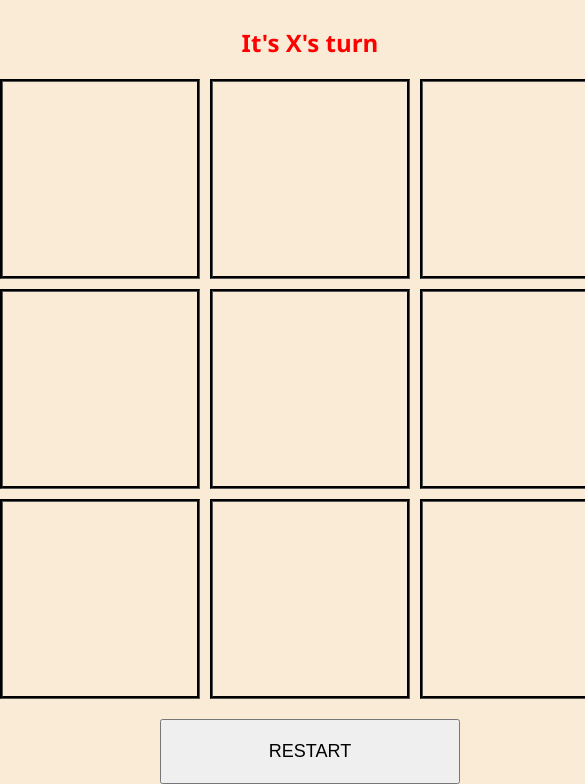
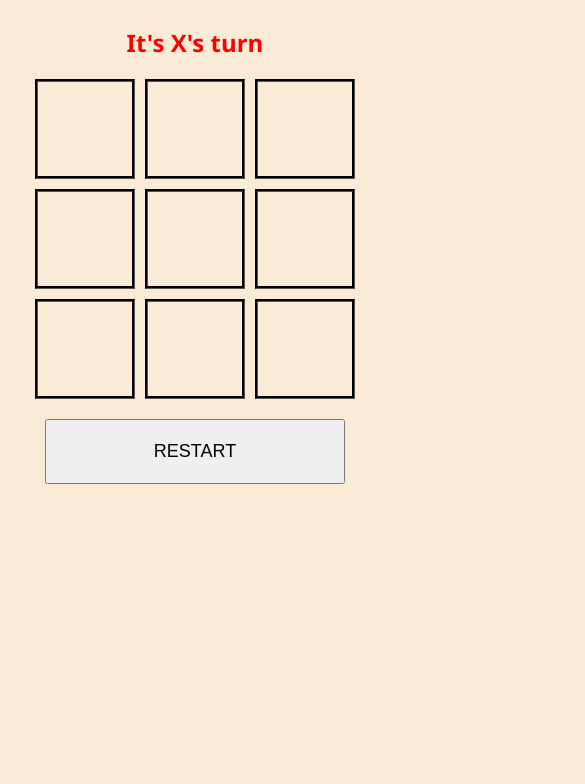
Before and after one commit to nprasad2077/tic-tac-toe, a plain HTML site: page index.html in a window 390 px wide. Shown: the part 80-864 px from the top of the page, 585 px wide, since content can reach past the window. Drawn offline with Linux system fonts and the light colour scheme.

Commit message:
responsive

```diff
--- a/style.css
+++ b/style.css
@@ -1,19 +1,37 @@
+* {
+    /* box-sizing: border-box; */
+}
+
+html,body {
+    background-color: antiquewhite;
+    font-family: Segoe UI, Tahoma, Geneva, Verdana, 'sans-serif';
+    display: flex;
+    /* flex-wrap: wrap; */
+    flex-direction: column;
+    /* width: 80%; */
+    /* min-height: 100%; */
+    margin: auto;
+}
 .grid-container {
     display: grid;
     gap: 10px;
     grid-gap: 10px;
-    grid-template-columns: 200px 200px 200px;
-    grid-template-rows: 200px 200px 200px;
-    justify-content: center;
+    /* grid-template-columns: 200px 200px 200px; */
+    grid-template-columns: 100px 100px 100px;
+    /* grid-template-rows: 200px 200px 200px; */
+    grid-template-rows: 100px 100px 100px;
+    margin: auto;
+    /* width: 80%; */
+    /* height: 100%; */
 }
 .grid-item {
     border-style: groove;
     border-color: black;
     text-align: center;
-    font-size: 100px;
+    font-size: 50px;
     font-weight: 600px;
     font-family: 'Segoe UI', Tahoma, Geneva, Verdana, sans-serif;
-    line-height: 180px;
+    line-height: 90px;
 }
 h1 {
     text-align: center;
@@ -39,13 +57,3 @@ h1 {
     font-size: large;
     font-weight: 500px;
 }
-html,body {
-    background-color: antiquewhite;
-    font-family: Segoe UI, Tahoma, Geneva, Verdana, 'sans-serif';
-    display: flex;
-    flex-wrap: wrap;
-    flex-direction: column;
-    width: 100%;
-    min-height: 100%;
-    margin: auto;
-}
```
Also changed, not shown: 1 other file.
